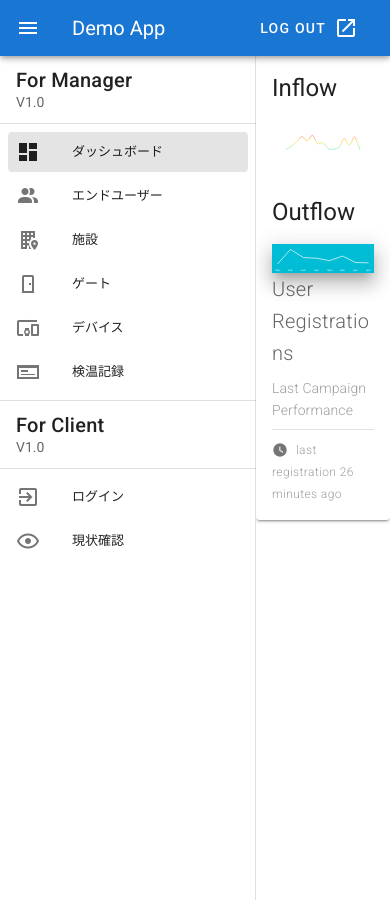
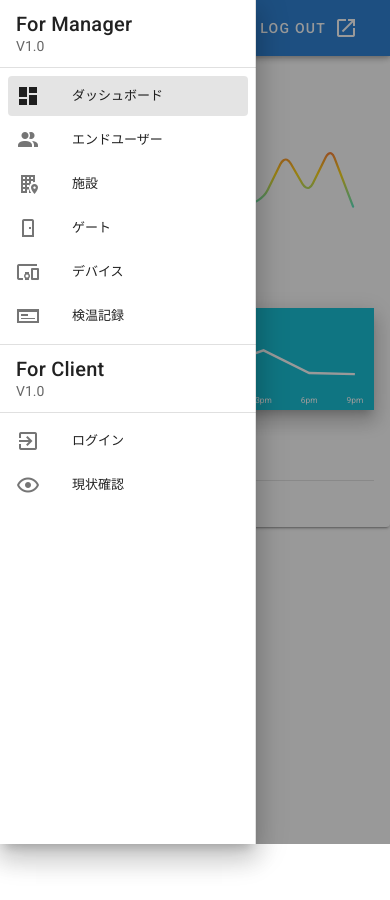
Before and after one commit to zy414563492/gatechecker, a Vue app in the folder frontend/: page / in a window 390 px wide. Built offline with nearby package versions, Linux system fonts and the light colour scheme.

Commit message:
mobileレスポンシブ対応

```diff
--- a/frontend/src/App.vue
+++ b/frontend/src/App.vue
@@ -28,10 +28,10 @@
 
     <v-navigation-drawer
       v-model="drawer"
-      :permanent="permanent"
+      :permanent="permanent_by_size"
       app
       clipped
-      absolute
+      :absolute="absolute_by_size"
     >
       <v-list-item>
         <v-list-item-content>
@@ -132,5 +132,28 @@ export default {
     ],
     right: null,
   }),
+
+  computed: {
+    permanent_by_size () {
+      switch (this.$vuetify.breakpoint.name) {
+        case 'xs': return false
+        case 'sm': return false
+        case 'md': return this.permanent
+        case 'lg': return this.permanent
+        case 'xl': return this.permanent
+      }
+    },
+
+    absolute_by_size () {
+      switch (this.$vuetify.breakpoint.name) {
+        case 'xs': return false
+        case 'sm': return false
+        case 'md': return true
+        case 'lg': return true
+        case 'xl': return true
+      }
+    },
+  },
+
 };
 </script>
```
